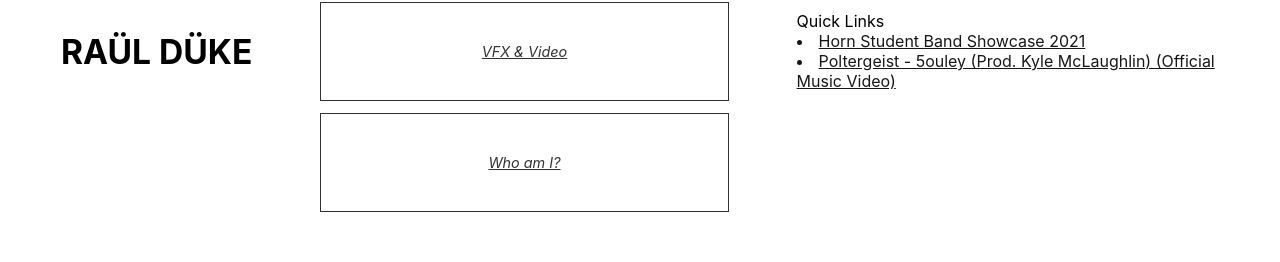
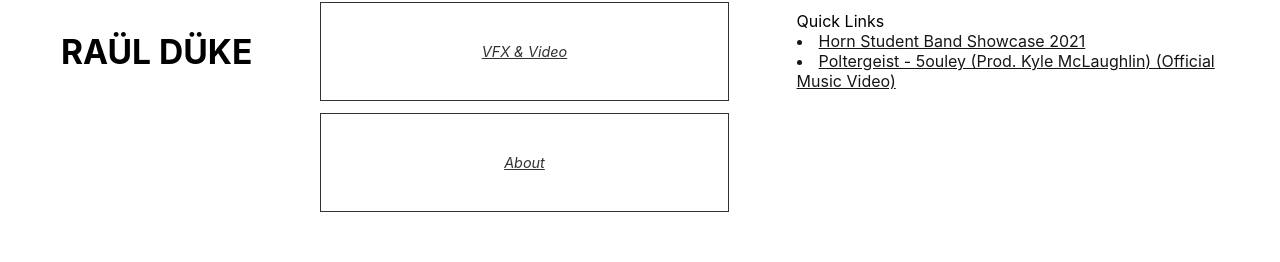
Before and after one commit to raulduk3/raulduke, a Next.js app: page / in a window 1280 px wide. Shown: the part 349-611 px from the top of the page. Built offline with nearby package versions, Linux system fonts and the light colour scheme.

Commit message:
small text tweak

```diff
--- a/pages/index.tsx
+++ b/pages/index.tsx
@@ -102,7 +102,7 @@ const Index: NextPage = () => {
               initial={{backgroundColor: 'white', color: 'black'}}
               whileTap={{opacity: 1, backgroundColor: 'black', color: 'white'}}
               transition={{duration: 0.3}}
-              whileHover={{opacity: 1, backgroundColor: 'black', color: 'white'}}>Who am I?</motion.li>
+              whileHover={{opacity: 1, backgroundColor: 'black', color: 'white'}}>About</motion.li>
           </Link>
       </ul>
       <ul>
```
